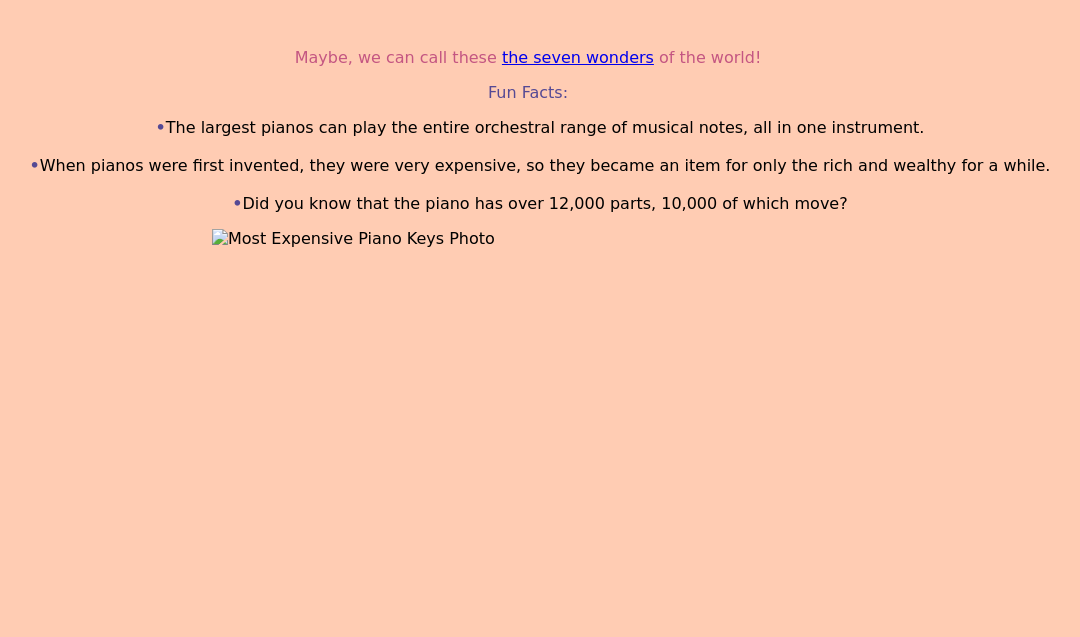
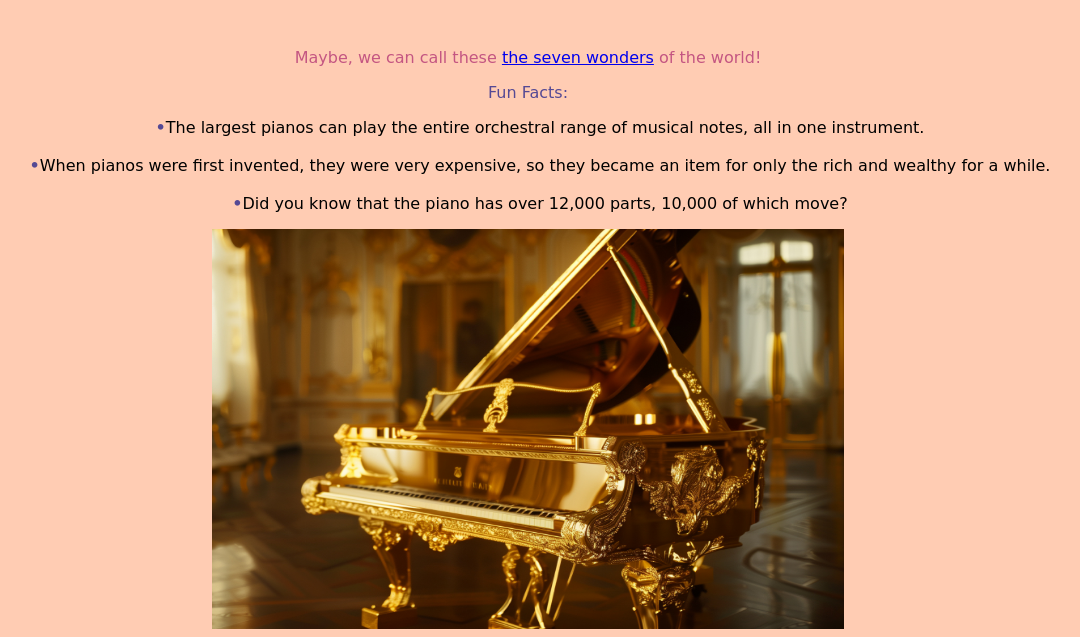
Before and after one commit to DenizGokayHamzali/PianoMuseum, a plain HTML site: page index.html in a window 1280 px wide. Shown: the part 230-867 px from the top of the page, without its empty margins (112-1192 px from the left). Drawn offline with Linux system fonts and the light colour scheme.

Commit message:
PianoMuseum img problem fixed

```diff
--- a/index.html
+++ b/index.html
@@ -39,7 +39,7 @@
             </ul>
         </article>
         <!-- Articles - End -->
-        <img id="Main-image" src="img/Most Expensive Pianos.jpg" alt="Most Expensive Piano Keys Photo">
+        <img id="Main-image" src="assets/most-expensive-pianos.png" alt="Most Expensive Piano Keys Photo">
     </section>
     <!-- Content - End -->
 </body>
```
Also changed, not shown: assets/most-expensive-pianos.png (added), 2 other files.
